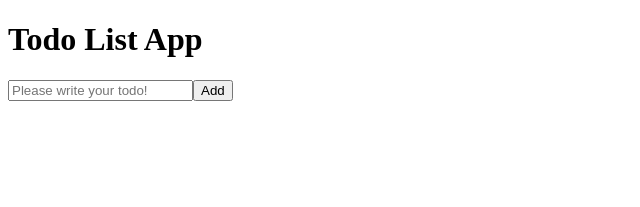
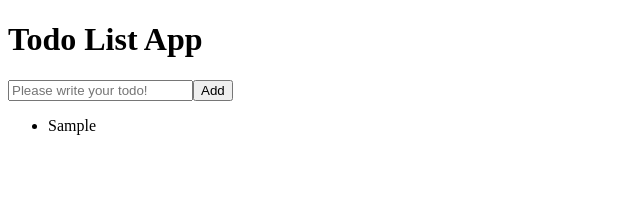
Before and after one commit to lazatdev/todo-list-app, a React (Vite) app: page / in a window 1280 px wide. Both pictures are taken after typing "Sample" into the empty fields and a click on the button "Add". Shown: the top 207 px of the page, without its empty margins (0-640 px from the left). Built offline with nearby package versions, Linux system fonts and the light colour scheme.

Commit message:
Display todos

```diff
--- a/src/App.jsx
+++ b/src/App.jsx
@@ -1,5 +1,6 @@
 import React, { useState } from 'react';
 import TodoForm from './components/TodoForm';
+import TodoItems from './components/TodoItems';
 
 function App() {
   let [todos, setTodos] = useState([]);
@@ -19,6 +20,7 @@ function App() {
       <div className="container">
         <h1>Todo List App</h1>
         <TodoForm addTodo={addTodo}/>
+        <TodoItems todos={todos}/>
       </div>
     </main>
   )
--- a/src/components/SingleTodo.jsx
+++ b/src/components/SingleTodo.jsx
@@ -0,0 +1,14 @@
+import React from 'react';
+
+let SingleTodo = ({todo}) =>
+{
+    return (
+        <li className='todo-item'>
+            {
+                todo.todoName
+            }
+        </li>
+    )
+}
+
+export default SingleTodo;
--- a/src/components/TodoItems.jsx
+++ b/src/components/TodoItems.jsx
@@ -0,0 +1,17 @@
+import React from "react";
+import SingleTodo from './SingleTodo';
+
+let TodoItems = ({todos}) =>
+{
+    return (
+        <ul className="todo-items">
+            {
+                todos.map((todo, index) => {
+                    return <SingleTodo key={index} todo={todo}/>
+                })
+            }
+        </ul>
+    )
+}
+
+export default TodoItems;
```
